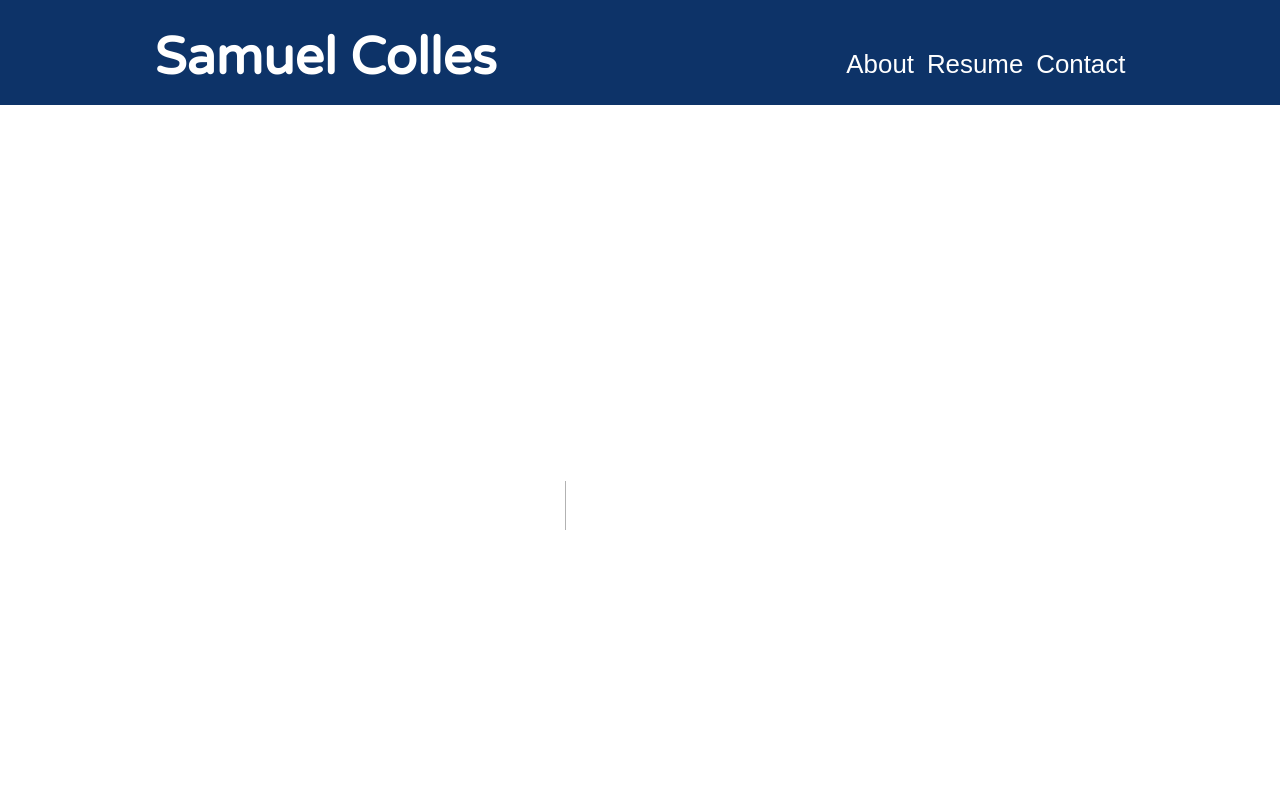
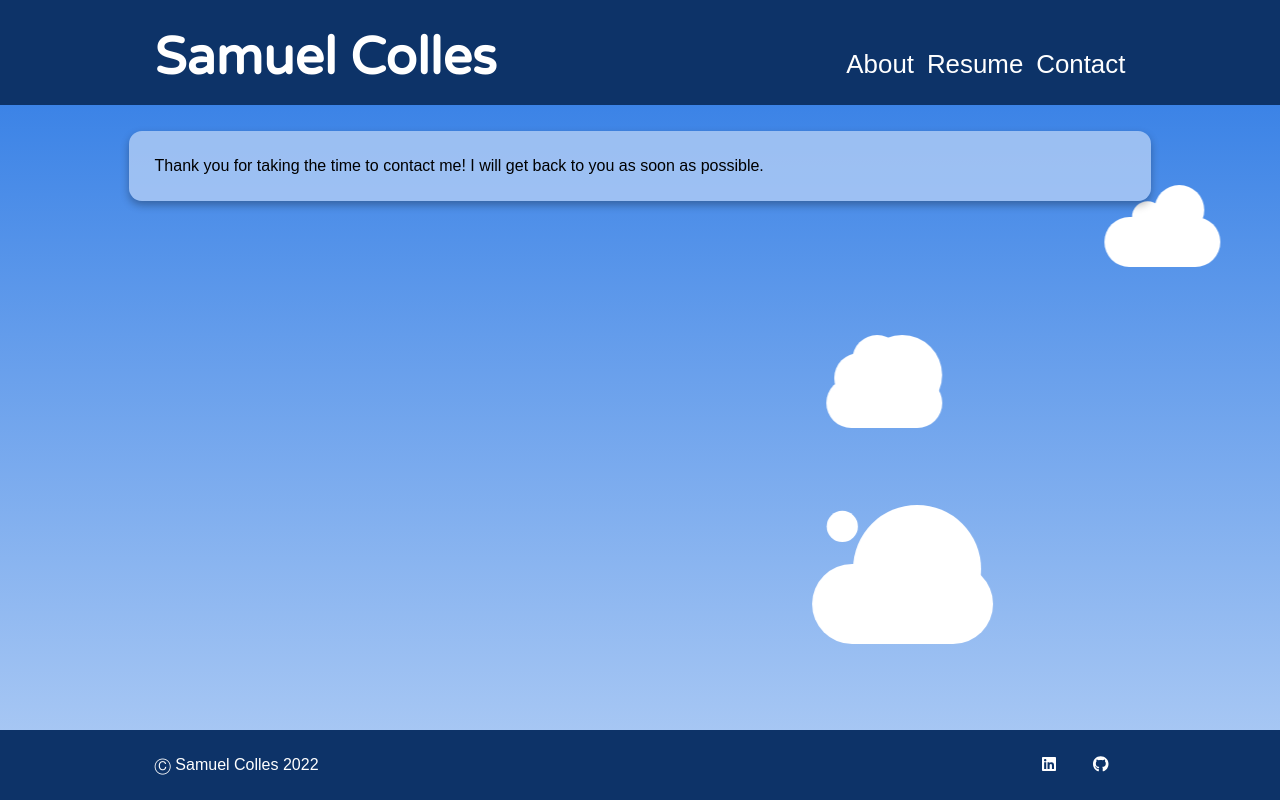
Before and after one commit to samuelcolles/portfolio-next-frontend, a Next.js app: page /success in a window 1280 px wide. Before the commit this address had no page. Shown: the top 800 px of the page. Built offline with nearby package versions, Linux system fonts and the light colour scheme.

Commit message:
"fixed" contact sheet

```diff
--- a/Components/Contact/CorrespondenceBox.js
+++ b/Components/Contact/CorrespondenceBox.js
@@ -1,6 +1,7 @@
 import React, { useState, useEffect } from "react";
 import { CorrespondenceAPIService } from "../../services/correspondenceAPI";
 import style from './correspondenceBox.module.scss'
+import {useRouter} from 'next/router'
 
 export default function CorrespondenceBox() {
     const [name, setName] = useState("")
@@ -9,6 +10,8 @@ export default function CorrespondenceBox() {
     const [nameError, setNameError] = useState(false)
     const [emailError, setEmailError] = useState(false)
     const [messageError, setMessageError] = useState(false)
+
+    const router = useRouter()
 
     const handleSend = async (event) => {
         event.preventDefault();
@@ -40,7 +43,10 @@ export default function CorrespondenceBox() {
                     message: message
                 }
             });
+            console.log("Request sent")
+            router.push("/success")
         }
+
     }
 
     return <div className={"background-color-a-very-light container " + style.main}>
--- a/next.config.js
+++ b/next.config.js
@@ -1,5 +1,6 @@
 /** @type {import('next').NextConfig} */
 const nextConfig = {
+
   reactStrictMode: true,
   images:{
     domains:['samuel-colles-strapi-image-bucket.s3.ca-central-1.amazonaws.com','strapi-potfolio-backend.herokuapp.com','localhost']
--- a/pages/contact.js
+++ b/pages/contact.js
@@ -8,7 +8,7 @@ export const Contact = () => (<>
 
         <div className="container flex-column">
             <ContactNote />
-            {/* <CorrespondenceBox /> */}
+            <CorrespondenceBox />
         </div>
     </div>
 </>
--- /dev/null
+++ b/pages/success.js
@@ -0,0 +1,13 @@
+import React from 'react'
+import Style from '../styles/success.module.scss'
+
+const success = () => {
+    return <div className="background-box">
+        <div className={Style.root + " container"}>
+            <p>Thank you for taking the time to contact me! I will get back to you as soon as possible.</p>
+        </div>
+    </div>
+
+}
+
+export default success
--- a/services/correspondenceAPI.js
+++ b/services/correspondenceAPI.js
@@ -1,7 +1,7 @@
 import { Axios } from "axios";
 
 const axios = new Axios({
-  baseURL: "http://localhost:1337/api",
+  baseURL: "https://strapi-potfolio-backend.herokuapp.com/api",
   headers: {
     "Content-Type": "application/json",
   },
--- /dev/null
+++ b/styles/success.module.scss
@@ -0,0 +1,8 @@
+@use './abstracts/index' as a;
+
+.root {
+    background-color: a.$color-a-very-light-transparent;
+    @include a.box-shadow;
+    @include a.card-border-radius;
+    padding: a.remGolden(4);
+}
```
